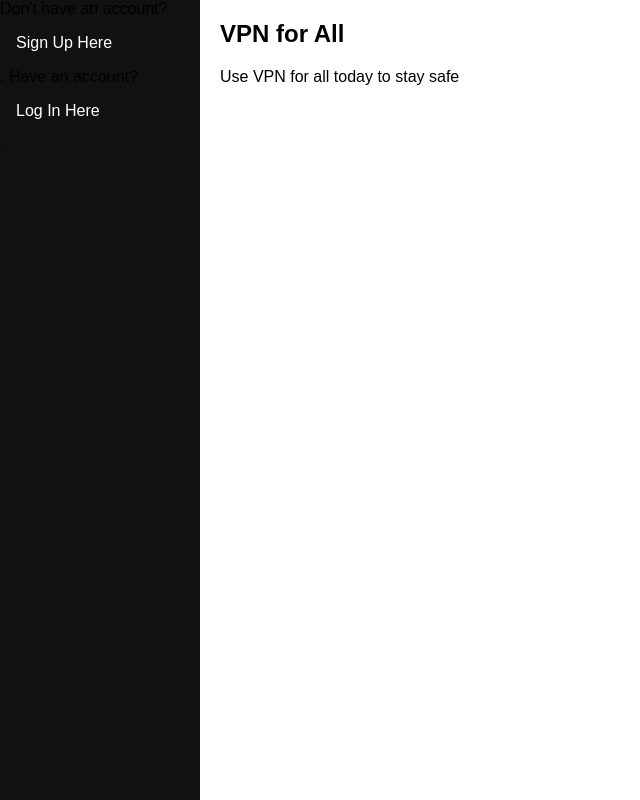
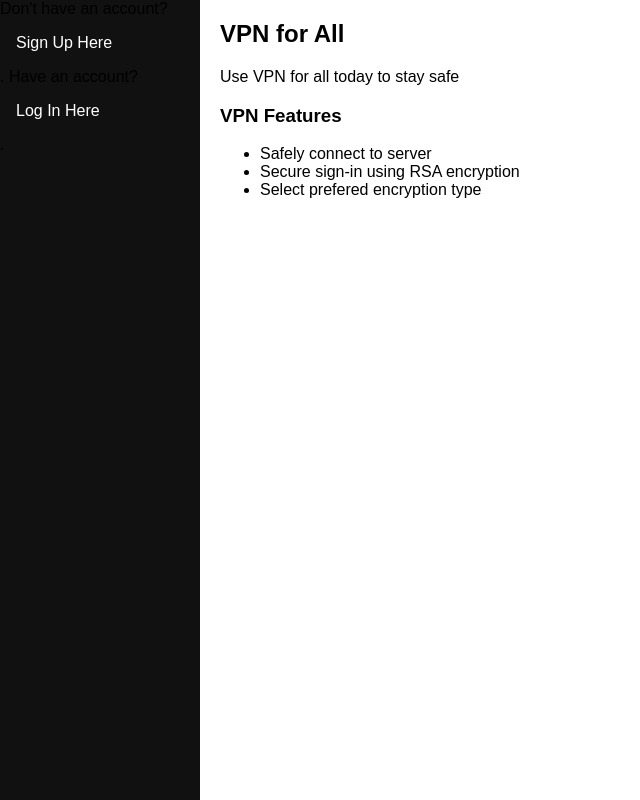
Before and after one commit to Capstone499/Back-end, a Flask app: page / in a window 1280 px wide. Shown: the whole page, without its empty margins (0-640 px from the left). Run offline with Flask 2, Linux system fonts and the light colour scheme; some libraries are stand-ins or nearby versions.

Commit message:
vpn features

```diff
--- a/templates/index.html
+++ b/templates/index.html
@@ -60,6 +60,14 @@ body {
 <div class="content">
   <h2>VPN for All</h2>
   <p>Use VPN for all today to stay safe</p>
+  <h3>VPN Features</h3>
+  <p>
+    <ul>
+      <li>Safely connect to server</li>
+      <li>Secure sign-in using RSA encryption</li>
+      <li>Select prefered encryption type</li>
+    </ul>
+  </p>
 </div>
 
 </body>
```
